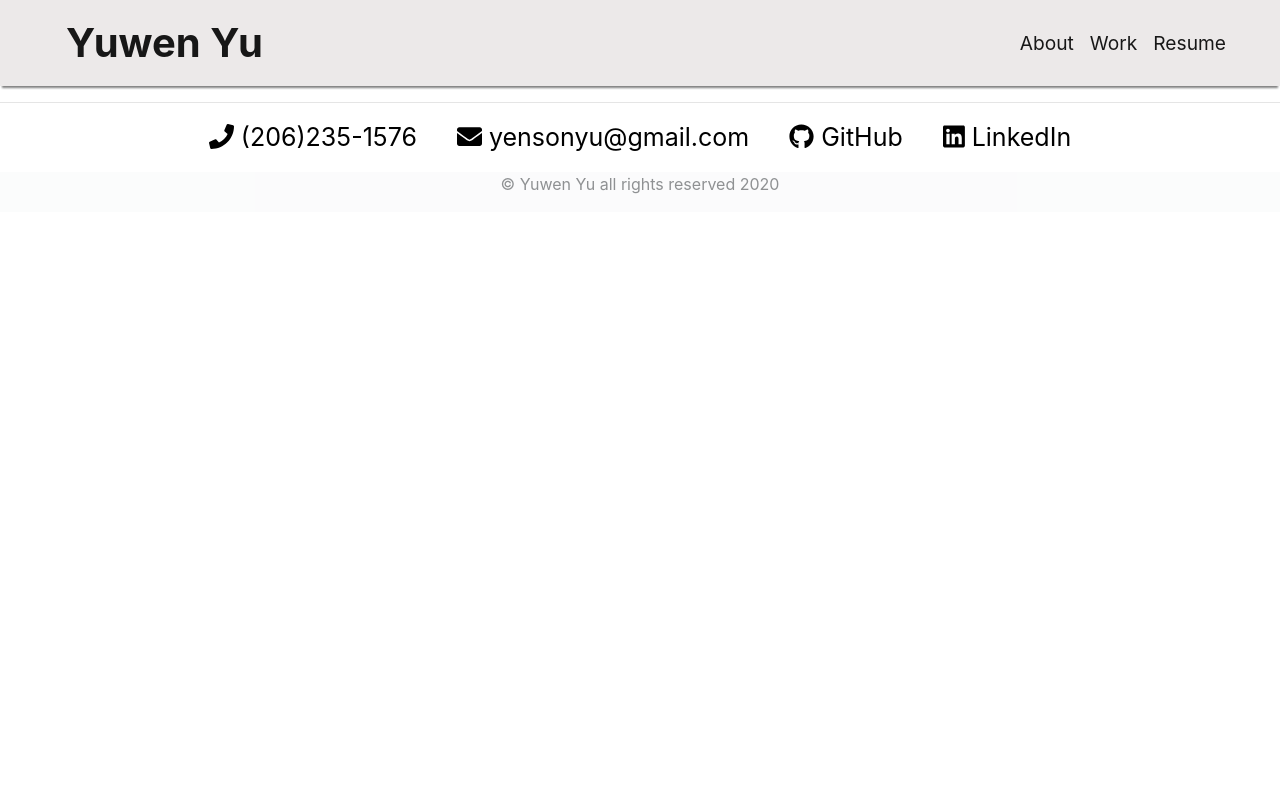
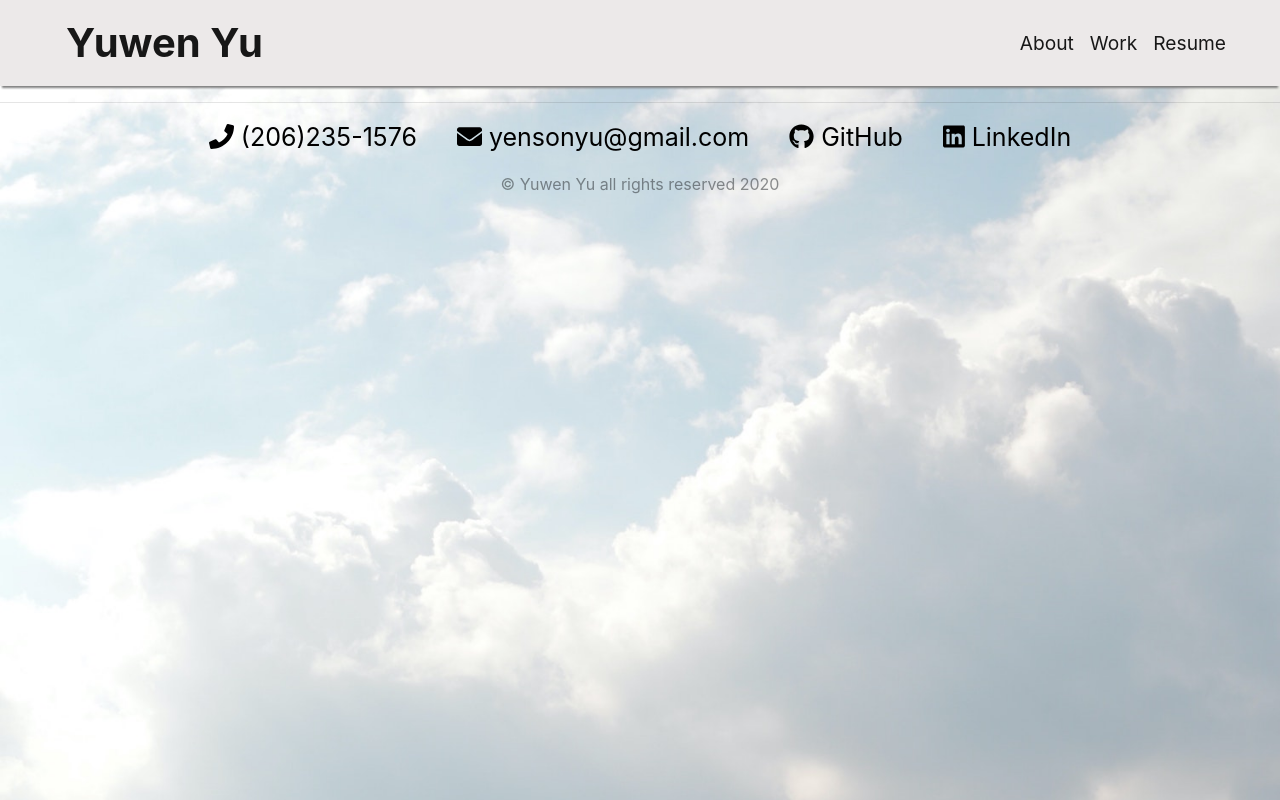
Before and after one commit to ywen26/React-Portfolio, a React (Create React App) app: page /#/projects in a window 1280 px wide. Built offline with nearby package versions, Linux system fonts and the light colour scheme.

Commit message:
adjust styling for About page

```diff
--- a/src/components/ContactList/index.js
+++ b/src/components/ContactList/index.js
@@ -1,9 +1,7 @@
 import React from "react";
 import { FontAwesomeIcon } from '@fortawesome/react-fontawesome';
-import { faPhone } from '@fortawesome/free-solid-svg-icons';
-import { faEnvelope } from '@fortawesome/free-solid-svg-icons';
-import { faLinkedin } from '@fortawesome/free-brands-svg-icons';
-import { faGithub } from '@fortawesome/free-brands-svg-icons';
+import { faPhone, faEnvelope } from '@fortawesome/free-solid-svg-icons';
+import { faLinkedin, faGithub } from '@fortawesome/free-brands-svg-icons';
 import "./style.css";
 
 function ContactList() {
--- a/src/components/Footer/index.js
+++ b/src/components/Footer/index.js
@@ -3,7 +3,7 @@ import "./style.css";
 
 function Footer() {
     return (
-        <footer className="footer bg-light">
+        <footer className="footer">
             <p>&copy; Yuwen Yu all rights reserved 2020</p>
         </footer>
     );
--- a/src/index.css
+++ b/src/index.css
@@ -5,6 +5,8 @@ body {
     sans-serif;
   -webkit-font-smoothing: antialiased;
   -moz-osx-font-smoothing: grayscale;
+  background-image: url("./images/bg.jpg");
+  background-size: cover;
 }
 
 code {
```
Also changed, not shown: src/images/bg.jpg (added).
